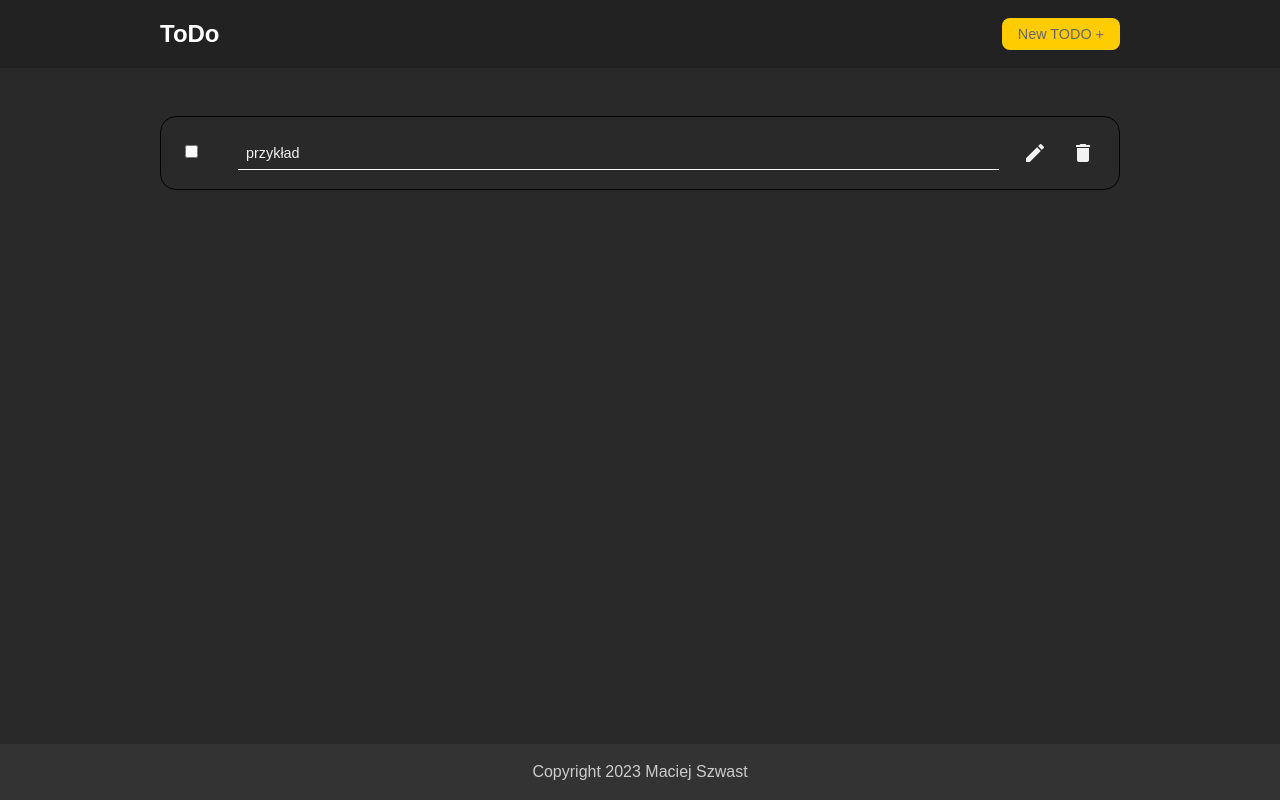
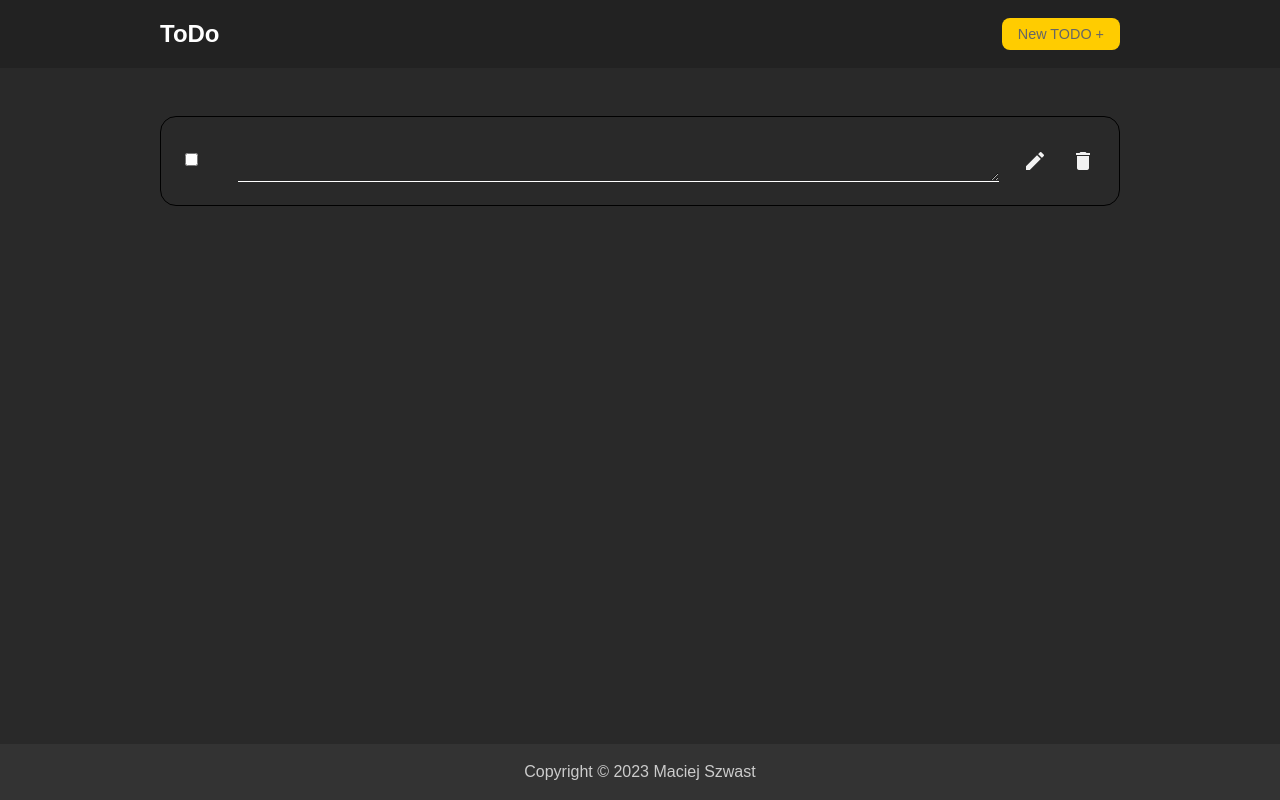
Before and after one commit to M4NCHU/ToDo-app, a plain HTML site: page index.html in a window 1280 px wide. Both pictures are taken after a click on the button "New TODO +". Drawn offline with Linux system fonts and the light colour scheme.

Commit message:
Create, edit, remove, complete task function

```diff
--- a/index.html
+++ b/index.html
@@ -27,7 +27,7 @@
 	<section class="todos">
 
 		<ul class="todos-list" id="todo-list">
-            <li class="todo-element">
+            <!-- <li class="todo-element">
                 <div class="todo-left">
                     <div class="todo-check">
                         <input type="checkbox" class="input-checkbox" name="" id="">
@@ -45,14 +45,14 @@
                         delete
                     </button>
                 </div>
-            </li>
+            </li> -->
         </ul>
 
 
 	</section>
 
-	<footer>
-		<p>Copyright 2023 Maciej Szwast</p>
+	<footer id="copyrightYear">
+
 	</footer>
 
     <script src="js/scripts.js"></script>
--- a/js/scripts.js
+++ b/js/scripts.js
@@ -1,21 +1,148 @@
-const todo_list = document.querySelector("#todo-list")
-const create_btn = document.querySelector("#add-todo")
+const todoList = document.querySelector("#todo-list")
+const createBtn = document.querySelector("#add-todo")
 
 // stores elements of todo list
 let todos = []
 
-create_btn.addEventListener("click", createTodo);
-
-
+createBtn.addEventListener("click", createTodo);
 
 
 
 function createTodo() {
+    // default item values
     const item = {
         id: new Date().getTime(),
         text: "",
         complete: false,
     }
 
+    // create todo at the top of the list
     todos.unshift(item)
+
+    const {itemEl, todoInput} = createItem(item)
+    todoList.prepend(itemEl)
+
+    todoInput.removeAttribute("disabled")
+    todoInput.focus()
+
+    saveTodo()
 }
+
+// Create todo element
+
+function createItem(item) {
+    const itemEl = document.createElement("li")
+    itemEl.classList.add("todo-element")
+
+    const todoLeft = document.createElement("div")
+    todoLeft.classList.add("todo-left")
+
+    const todoCheck = document.createElement("div")
+    todoCheck.classList.add("todo-check")
+
+    const todoCheckbox = document.createElement("input")
+    todoCheckbox.classList.add("input-checkbox")
+    todoCheckbox.type = "checkbox"
+    todoCheckbox.checked = item.complete
+
+    const todoText = document.createElement("div")
+    todoText.classList.add("todo-text")
+
+    const todoInput = document.createElement("textarea")
+    todoInput.classList.add("input-todo")
+    todoInput.type = "text"
+    todoInput.value = item.text
+    todoInput.setAttribute("disabled", "")
+
+    if (item.complete) {
+        itemEl.classList.add("complete")
+    }
+
+    const todoActions = document.createElement("div")
+    todoActions.classList.add("todo-actions")
+
+    const editBtn = document.createElement("button")
+    editBtn.classList.add("material-icons", "action-item")
+    editBtn.innerText = "edit"
+
+    const deleteBtn = document.createElement("button")
+    deleteBtn.classList.add("material-icons", "action-item")
+    deleteBtn.innerText = "delete"
+
+    itemEl.append(todoLeft)
+    itemEl.append(todoActions)
+
+    todoLeft.append(todoCheck)
+    todoLeft.append(todoText)
+
+
+    todoCheck.append(todoCheckbox)
+    todoText.append(todoInput)
+
+    todoActions.append(editBtn)
+    todoActions.append(deleteBtn)
+
+    todoCheckbox.addEventListener("change", () => {
+        item.complete = todoCheckbox.checked
+        item.complete ? itemEl.classList.add("complete") : itemEl.classList.remove("complete")
+        saveTodo()
+    })
+
+    todoInput.addEventListener("input", () => {
+        item.text = todoInput.value
+    })
+
+    todoInput.addEventListener("blur", () => {
+        todoInput.setAttribute("disabled", "")
+        saveTodo()
+    })
+
+    editBtn.addEventListener("click", () => {
+        todoInput.removeAttribute("disabled")
+        todoInput.focus()
+    })
+
+    deleteBtn.addEventListener("click", () => {
+        todos = todos.filter(t=>t.id != item.id)
+        itemEl.remove()
+        saveTodo()
+    })
+
+    return { itemEl, todoInput, editBtn, deleteBtn }
+
+}
+
+function displayTodos() {
+    loadTodos()
+
+    console.log(todos.length)
+    for (let i = 0; i < todos.length; i++) {
+        const item = todos[i];
+        const {itemEl, todoInput} = createItem(item)
+        todoList.append(itemEl)
+
+    }
+}
+
+displayTodos()
+
+function saveTodo() {
+    const saveTD = JSON.stringify(todos)
+    localStorage.setItem("todos-list", saveTD)
+}
+
+function loadTodos() {
+    const data = localStorage.getItem("todos-list")
+
+    if (data) {
+        todos = JSON.parse(data)
+    }
+}
+
+const copyrightFooter = `
+ <p>
+  Copyright © ${new Date().getFullYear()} Maciej Szwast
+ </p>
+`;
+
+document.getElementById('copyrightYear').innerHTML = copyrightFooter;
--- a/styles/style.css
+++ b/styles/style.css
@@ -40,6 +40,7 @@ body {
     display: flex;
     flex-direction: column;
     min-height: 100vh;
+
 }
 
 /* Ustawienia dla sekcji nagłówka */
@@ -110,6 +111,7 @@ footer {
     flex-direction: column;
     justify-content: center;
     align-items: center;
+
 }
 
 
@@ -170,7 +172,7 @@ footer {
     border: none;
     font-size: 0.9rem;
     width: 100%;
-    padding: .5rem;
+
 
 }
 
@@ -185,3 +187,36 @@ footer {
 .todo-element.complete .input-todo {
     text-decoration: line-through;
 }
+
+textarea {
+    padding-top: 1rem;
+    scrollbar-face-color: #ff8c00;
+    scrollbar-track-color: #fff8dc;
+    scrollbar-arrow-color: #ffffff;
+    scrollbar-highlight-color: #fff8dc;
+    scrollbar-shadow-color: #d2691e;
+    scrollbar-3dlight-color: #ffebcd;
+    scrollbar-darkshadow-color: #8b0000;
+}
+
+body::-webkit-scrollbar {
+    width: 12px;               /* width of the entire scrollbar */
+  }
+
+  body::-webkit-scrollbar-track {
+    background: orange;        /* color of the tracking area */
+  }
+
+  body::-webkit-scrollbar-thumb {
+    background-color: blue;    /* color of the scroll thumb */
+    border-radius: 20px;       /* roundness of the scroll thumb */
+    border: 3px solid orange;  /* creates padding around scroll thumb */
+  }
+
+
+@media only screen and (max-width: 872px) {
+    nav, .todos-list{
+        padding: 1rem 2rem;
+    }
+
+}
```
